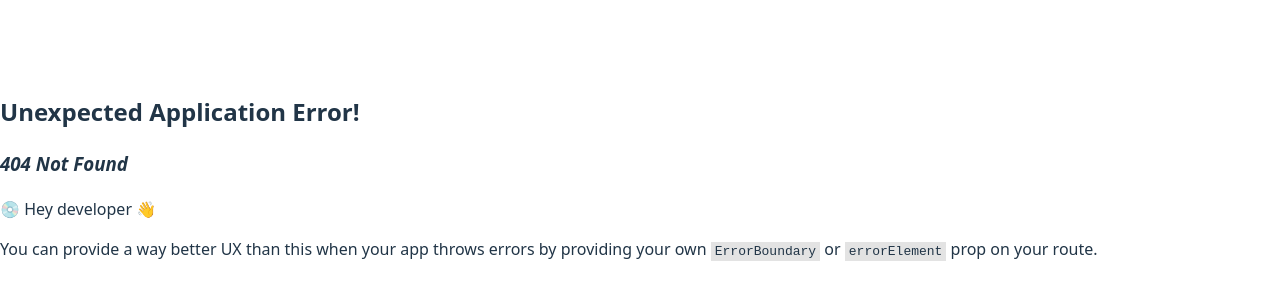
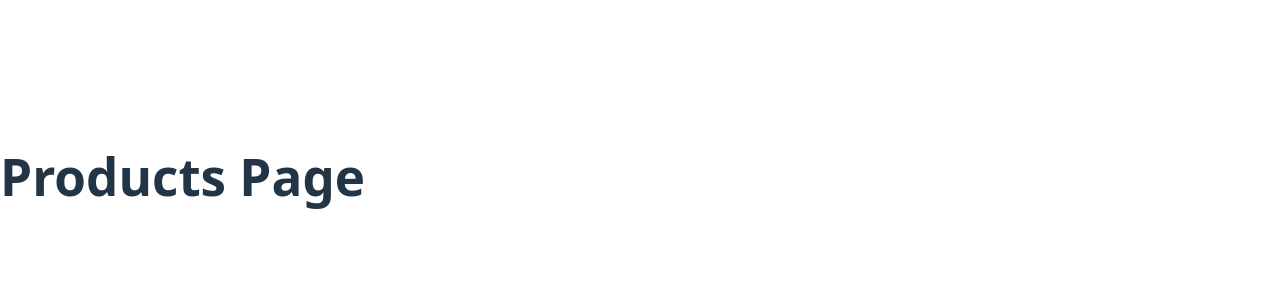
Before and after one commit to poyingHAHA/React_Note, a React (Vite) app in the folder react_router/: page /products in a window 1280 px wide. Before the commit this address had no page. Shown: the part 224-524 px from the top of the page. Built offline with nearby package versions, Linux system fonts and the light colour scheme.

Commit message:
2. add a second route

```diff
--- a/react_router/src/App.jsx
+++ b/react_router/src/App.jsx
@@ -1,5 +1,6 @@
 import { createBrowserRouter, RouterProvider } from "react-router-dom"
 import Home from "./pages/Home"
+import Products from "./pages/Products"
 
 // every object in this array represents a route in our application
 const router = createBrowserRouter([
@@ -7,7 +8,10 @@ const router = createBrowserRouter([
     path: '/',
     element: <Home />
   },
-  {}
+  {
+    path: '/products',
+    element: <Products />
+  }
 ])
 
 function App() {
--- /dev/null
+++ b/react_router/src/pages/Products.jsx
@@ -0,0 +1,5 @@
+export default function Products() {
+    return <>
+        <h1>Products Page</h1>
+    </>
+}
```
